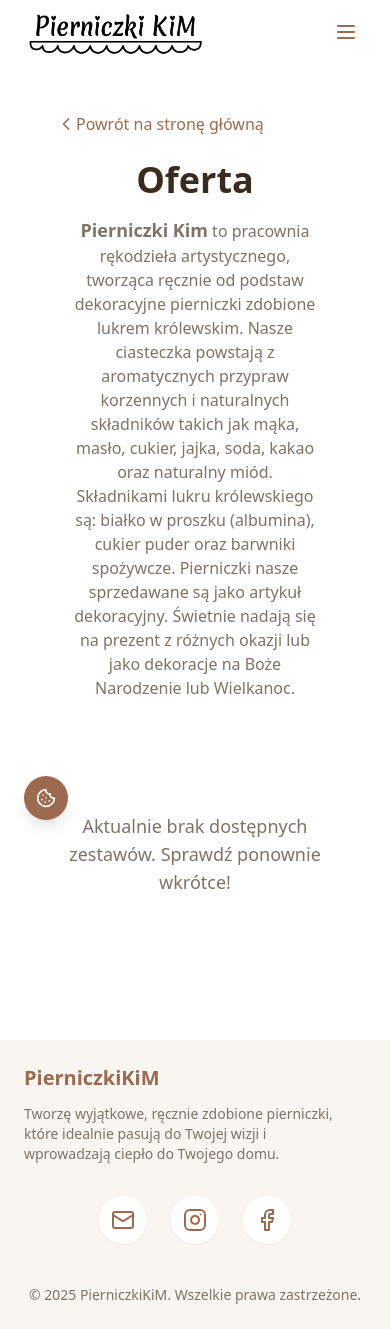
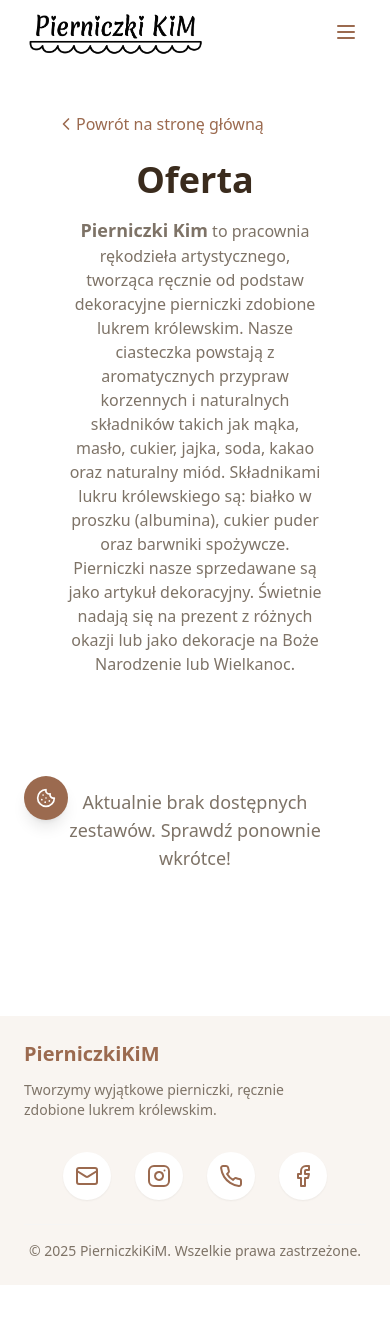
Before and after one commit to Karol1302/cheerful-baker-web, a React (Vite) app: page /sets in a window 390 px wide. After the commit the page ends 1285 px from the top, so only its background shows below. Built offline with nearby package versions, Linux system fonts and the light colour scheme.

Commit message:
Refine footer, sets page, and Instagram link
- Add phone icon to footer.
- Adjust text display on the Sets page for better mobile responsiveness.
- Update the "Obserwuj mnie na Instagramie" button link.
- Modify the footer text.

```diff
--- a/src/components/Footer.tsx
+++ b/src/components/Footer.tsx
@@ -1,5 +1,5 @@
 
-import { Mail, Instagram, Facebook } from 'lucide-react';
+import { Mail, Instagram, Facebook, Phone } from 'lucide-react';
 import { Link } from 'react-router-dom';
 
 const Footer = () => {
@@ -12,7 +12,7 @@ const Footer = () => {
           <div className="space-y-3">
             <h3 className="text-xl font-semibold text-gingerbread">PierniczkiKiM</h3>
             <p className="text-sm text-muted-foreground max-w-xs">
-              Tworzę wyjątkowe, ręcznie zdobione pierniczki, które idealnie pasują do Twojej wizji i wprowadzają ciepło do Twojego domu.
+              Tworzymy wyjątkowe pierniczki, ręcznie zdobione lukrem królewskim.
             </p>
           </div>
 
@@ -38,6 +38,17 @@ const Footer = () => {
             >
               <div className="w-12 h-12 bg-white rounded-full flex items-center justify-center shadow-sm hover:shadow-md transition-all">
                 <Instagram size={24} className="text-gingerbread" />
+              </div>
+            </a>
+
+            {/* Phone Contact Option */}
+            <a
+              href="tel:+48123456789"
+              className="hover:scale-110 transition-transform"
+              aria-label="Telefon"
+            >
+              <div className="w-12 h-12 bg-white rounded-full flex items-center justify-center shadow-sm hover:shadow-md transition-all">
+                <Phone size={24} className="text-gingerbread" />
               </div>
             </a>
 
--- a/src/components/ui/InstagramFeed.tsx
+++ b/src/components/ui/InstagramFeed.tsx
@@ -34,7 +34,7 @@ const InstagramFeed = () => {
 
         <div className="text-center mt-8">
           <a
-            href="https://instagram.com"
+            href="https://www.instagram.com/pierniczkikim"
             target="_blank"
             rel="noreferrer noopener"
             className="inline-flex items-center text-gingerbread hover:text-gingerbread-dark transition-colors"
--- a/src/pages/Sets.tsx
+++ b/src/pages/Sets.tsx
@@ -45,7 +45,7 @@ const Sets = () => {
         </button>
         <div
           ref={elementRef as React.RefObject<HTMLDivElement>}
-          className={`text-center px-4 sm:px-8 lg:max-w-4xl lg:mx-auto mb-16 transition-all duration-700 ${
+          className={`text-center px-2 sm:px-4 lg:px-8 max-w-full lg:max-w-4xl lg:mx-auto mb-16 transition-all duration-700 ${
             isVisible ? 'opacity-100 translate-y-0' : 'opacity-0 translate-y-10'
           }`}
         >
```
